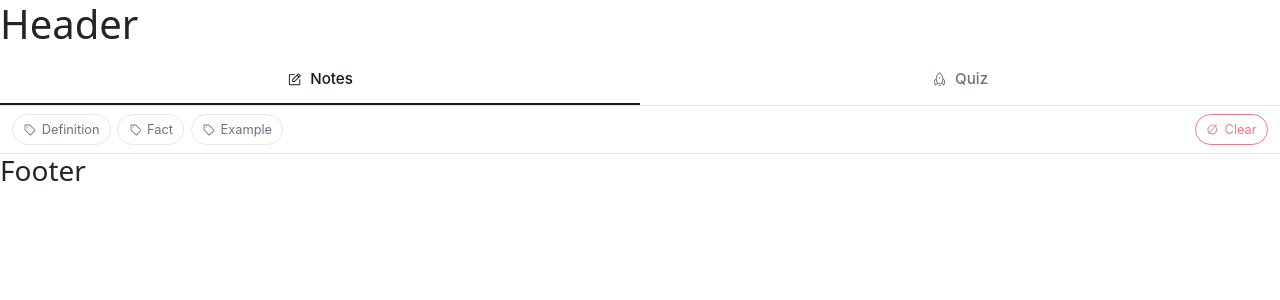
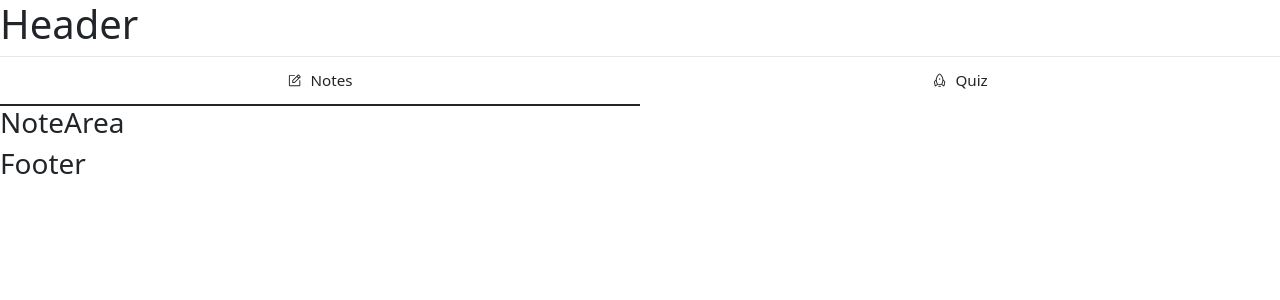
Before and after one commit to thetylerscottray/note-taker, a React (Vite) app in the folder note-taker/: page / in a window 1280 px wide. Shown: the top 300 px of the page. Built offline with nearby package versions, Linux system fonts and the light colour scheme.

Commit message:
Extract mode state from Toolbar object

```diff
--- a/note-taker/src/App.jsx
+++ b/note-taker/src/App.jsx
@@ -1,4 +1,5 @@
 import { useState } from 'react'
+import Body from '../src/layouts/Body'
 import Footer from '../src/layouts/Footer'
 import Header from '../src/layouts/Header'
 import Toolbar from '../src/layouts/Toolbar'
@@ -9,6 +10,7 @@ function App() {
     <>
       <Header/>
       <Toolbar/>
+      <Body/>
       <Footer/>
     </>
   )
--- /dev/null
+++ b/note-taker/src/features/notes/NoteArea.jsx
@@ -0,0 +1,10 @@
+function NoteArea() {
+
+  return (
+    <>
+      <h3>NoteArea</h3>
+    </>
+  )
+}
+
+export default NoteArea
--- /dev/null
+++ b/note-taker/src/features/quiz/QuizArea.jsx
@@ -0,0 +1,10 @@
+function QuizArea() {
+
+  return (
+    <>
+      <h3>QuizArea</h3>
+    </>
+  )
+}
+
+export default QuizArea
--- /dev/null
+++ b/note-taker/src/layouts/Body.jsx
@@ -0,0 +1,50 @@
+import NoteArea from '../features/notes/NoteArea'
+import QuizArea from '../features/quiz/QuizArea'
+import { useState } from 'react'
+import { Button } from 'react-bootstrap';
+import { PiNotePencil, PiRocket } from "react-icons/pi";
+import '../styles/ToolbarStyle.css';
+
+function Body() {
+
+  const [isNoteMode, setIsNoteMode] = useState(() => {
+     const savedIsNoteMode = localStorage.getItem('isNoteMode');
+     return savedIsNoteMode !== null ? savedIsNoteMode === 'true' : true;
+   });
+
+   function changeMode() {
+    const newMode = !isNoteMode;
+     setIsNoteMode(newMode);
+     localStorage.setItem('isNoteMode', newMode);
+
+     setAnnotationState(CLEAR_INT);
+  }
+
+  return (
+    <>
+      <div className="mode-row">
+        <Button
+          variant="light"
+          className={`mode-btn ${isNoteMode ? 'active' : ''}`}
+          onClick={changeMode}
+          aria-pressed={isNoteMode}
+        >
+          <PiNotePencil/>
+          <span>Notes</span>
+        </Button>
+        <Button
+          variant="light"
+          className={`mode-btn ${!isNoteMode ? 'active' : ''}`}
+          onClick={changeMode}
+          aria-pressed={!isNoteMode}
+          >
+          <PiRocket/>
+          <span>Quiz</span>
+        </Button>
+      </div>
+      {isNoteMode ? <NoteArea isNoteMode={isNoteMode} /> : <QuizArea />}
+    </>
+  )
+}
+
+export default Body
--- a/note-taker/src/layouts/Toolbar.jsx
+++ b/note-taker/src/layouts/Toolbar.jsx
@@ -1,10 +1,10 @@
 import { useState } from 'react';
 import { Button } from 'react-bootstrap';
-import { PiEmpty, PiNotePencil, PiRocket, PiTag } from "react-icons/pi";
+import { PiEmpty, PiTag } from "react-icons/pi";
 import '../styles/ToolbarStyle.css';
 
 
-function Toolbar() {
+function Toolbar({ isNoteMode }) {
 
   // Constants for tracking annotation state
   const CLEAR_INT = 0;
@@ -12,25 +12,10 @@ function Toolbar() {
   const FACT_INT = 2;
   const EXAMPLE_INT = 3;
 
-  // Toolbar state variables
-  const [isNoteMode, setIsNoteMode] = useState(() => {
-     const savedIsNoteMode = localStorage.getItem('isNoteMode');
-     return savedIsNoteMode !== null ? savedIsNoteMode === 'true' : true;
-   });
-
   const [annotationState, setAnnotationState] = useState(() => {
     const savedAnnotationState = localStorage.getItem('annotationState');
     return savedAnnotationState ? savedAnnotationState : CLEAR_INT;
   });
-
-  // Toggle the use-case mode
-  function changeMode() {
-    const newMode = !isNoteMode;
-     setIsNoteMode(newMode);
-     localStorage.setItem('isNoteMode', newMode);
-
-     setAnnotationState(CLEAR_INT);
-  }
 
   // Toggle the annotation state
   function changeAnnotation( selectedState ) {
@@ -44,26 +29,6 @@ function Toolbar() {
   return (
     <>
       <div className="toolbar">
-        <div className="mode-row">
-          <Button
-            variant="light"
-            className={`mode-btn ${isNoteMode ? 'active' : ''}`}
-            onClick={changeMode}
-            aria-pressed={isNoteMode}
-          >
-            <PiNotePencil/>
-            <span>Notes</span>
-          </Button>
-          <Button
-            variant="light"
-            className={`mode-btn ${!isNoteMode ? 'active' : ''}`}
-            onClick={changeMode}
-            aria-pressed={!isNoteMode}
-            >
-            <PiRocket/>
-            <span>Quiz</span>
-          </Button>
-        </div>
         { !!isNoteMode &&
           <div className="annotation-row">
             <div className="annotation-group">
```
